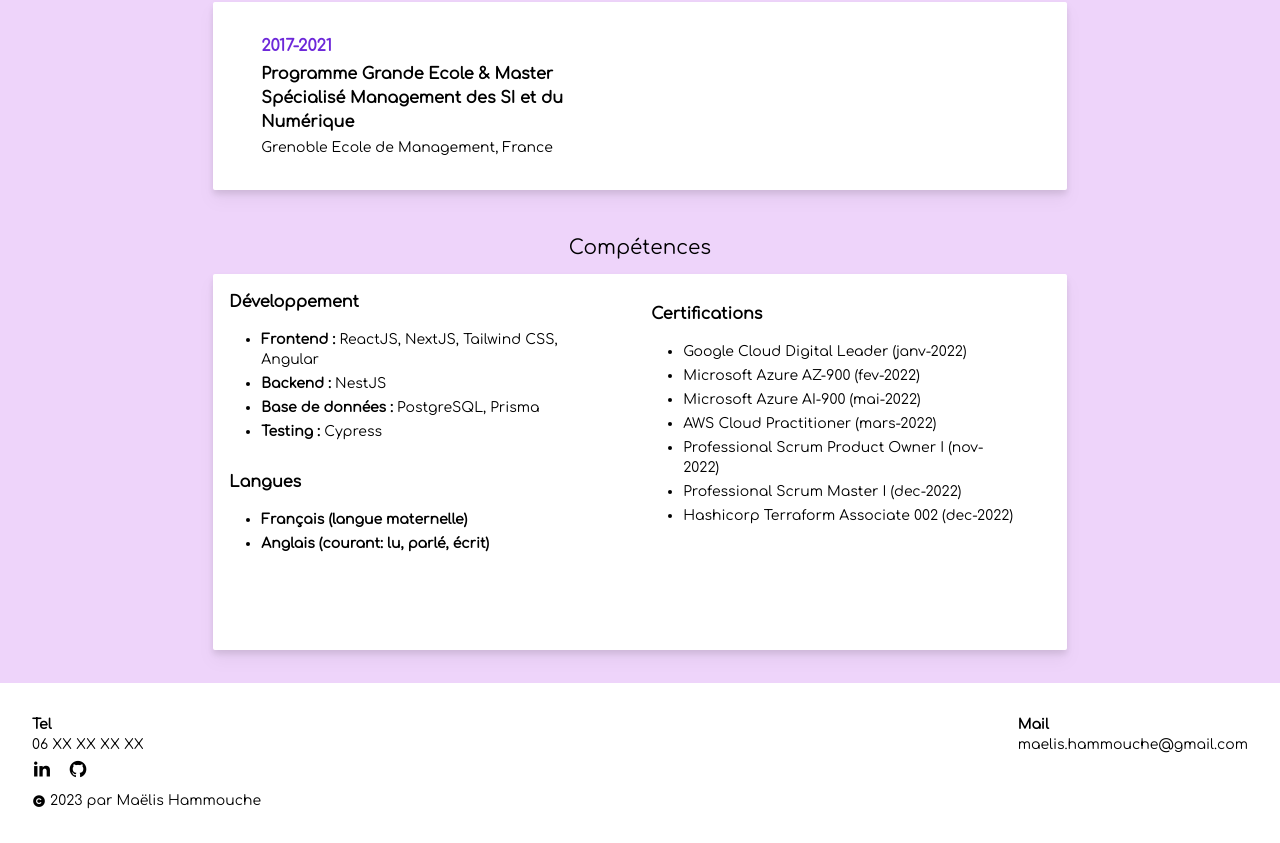
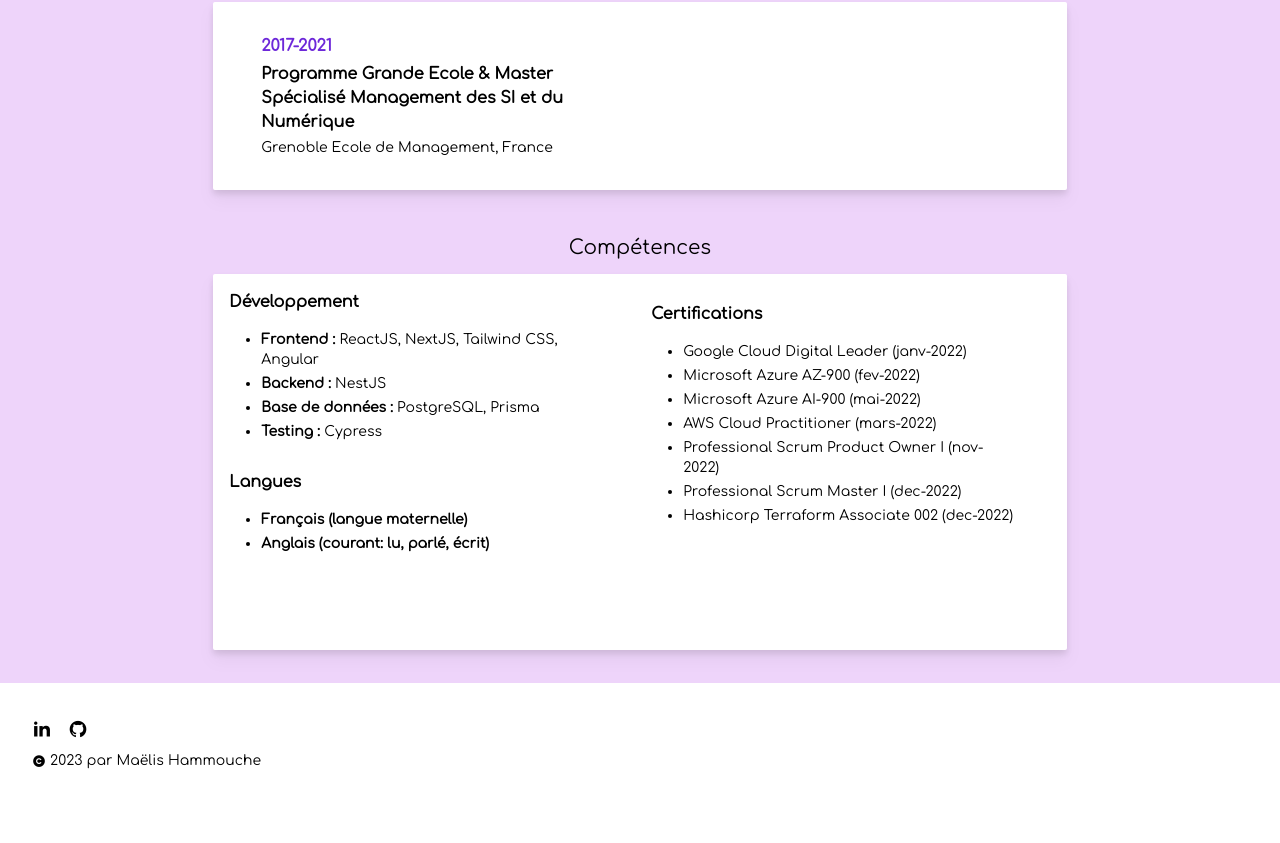
Before and after one commit to maelis1234/my-resume-front, a Next.js app: page /resume in a window 1280 px wide. Shown: the part 614-1457 px from the top of the page. After the commit the page ends 1417 px from the top, so only its background shows below. Built offline with nearby package versions, Linux system fonts and the light colour scheme.

Commit message:
Update footer.tsx

```diff
--- a/src/components/footer.tsx
+++ b/src/components/footer.tsx
@@ -3,19 +3,6 @@ import Link from 'next/link'
 const Footer = () => {
     return (
         <footer className='text-sm p-3 lg:p-8 border-t border-t-background-violet'>
-            <div className='flex justify-between '>
-                <div>
-                    <p className='font-bold'>Tel</p>
-                    <p>06 XX XX XX XX</p>
-                </div>
-                <Link
-                    href=''
-                    className='hover:text-primary-violet'
-                >
-                    <p className='font-bold'>Mail</p>
-                    <p>maelis.hammouche@gmail.com</p>
-                </Link>
-            </div>
             <div className='space-x-4'>
                 <Link
                     href='https://www.linkedin.com/in/maelis-hammouche/'
```
